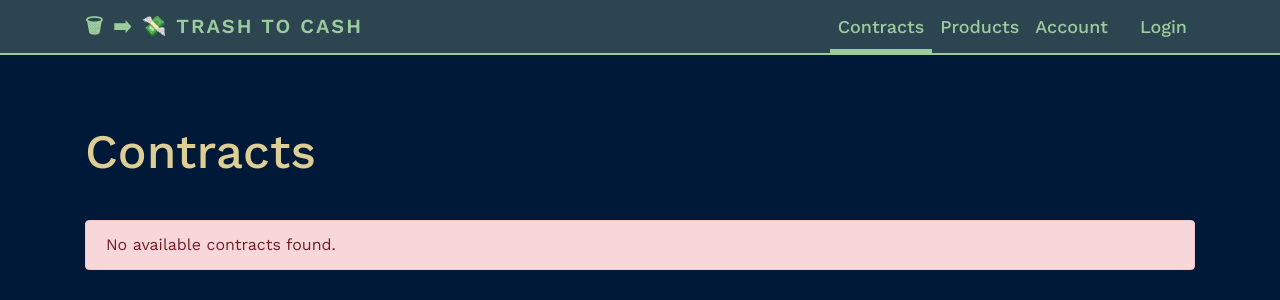
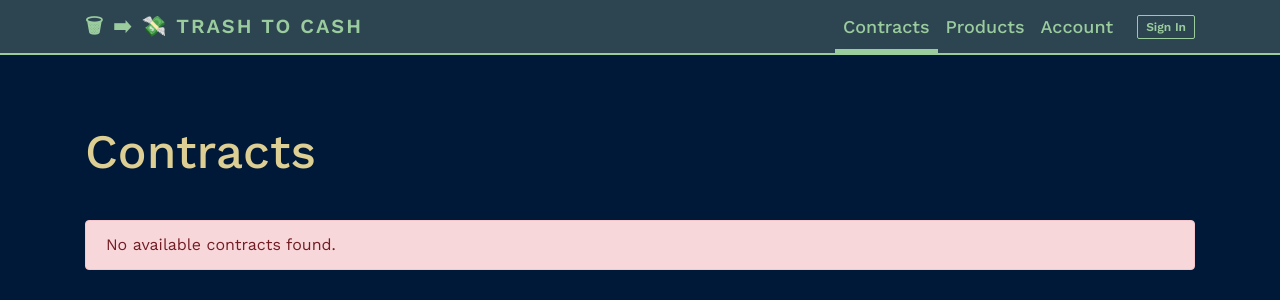
Before and after one commit to alekconservis/futures, a Django app: page /contracts in a window 1280 px wide. Shown: the top 300 px of the page. Run offline with Django 3.2, Linux system fonts and the light colour scheme; data that the repository does not hold is empty; some libraries are stand-ins or nearby versions.

Commit message:
login style

```diff
--- a/futures/website/templates/website/base_template.html
+++ b/futures/website/templates/website/base_template.html
@@ -42,7 +42,7 @@
                 {% if user.is_authenticated %}
                   <a class="nav-link logout" href="/logout">Sign Out</a>
                 {% else %}
-                  <a class="nav-link" href="/login">Login</a>
+                  <a class="nav-link logout" href="/login">Sign In</a>
                 {% endif %}
               </li>
             </div>
```
